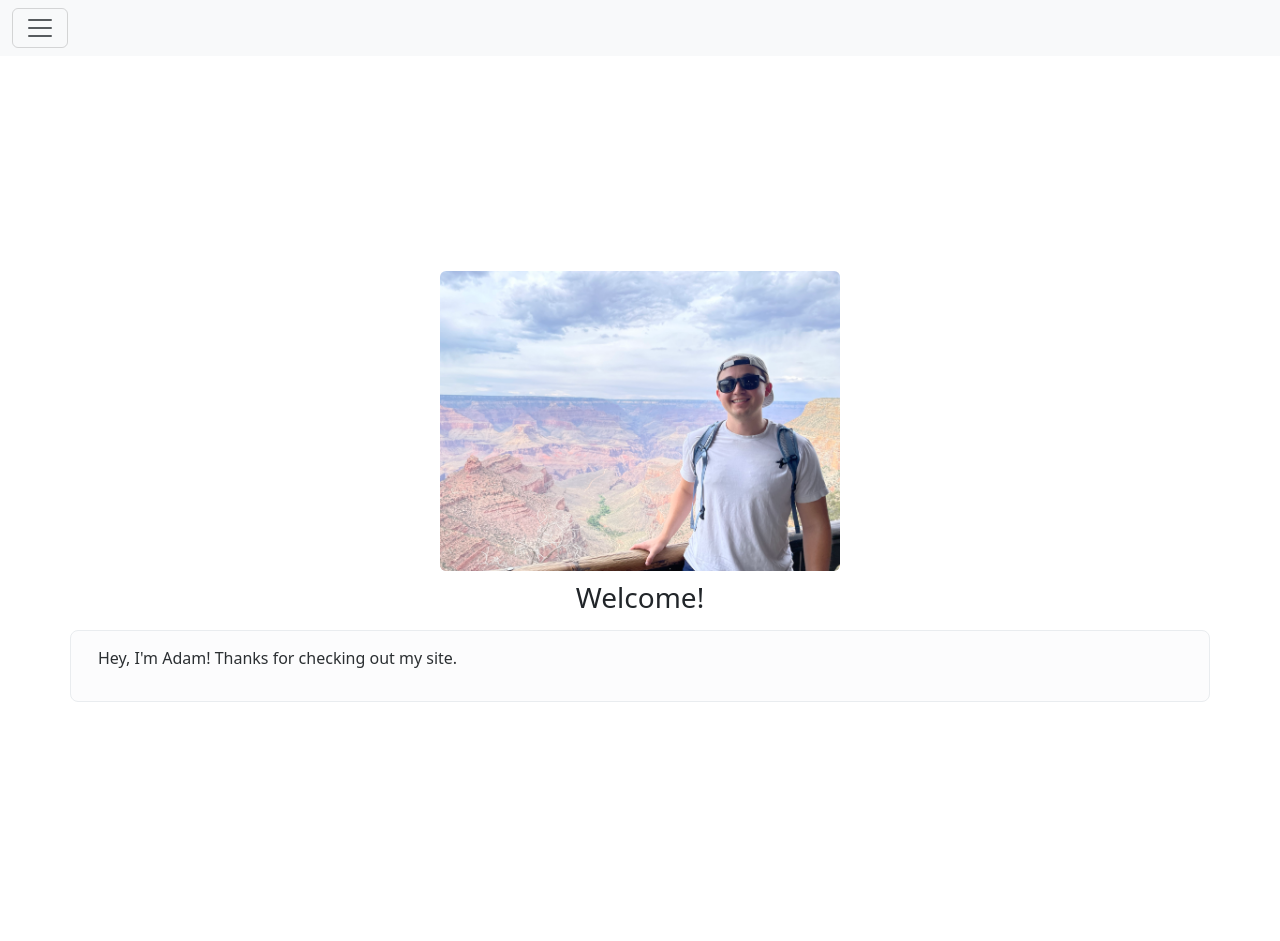
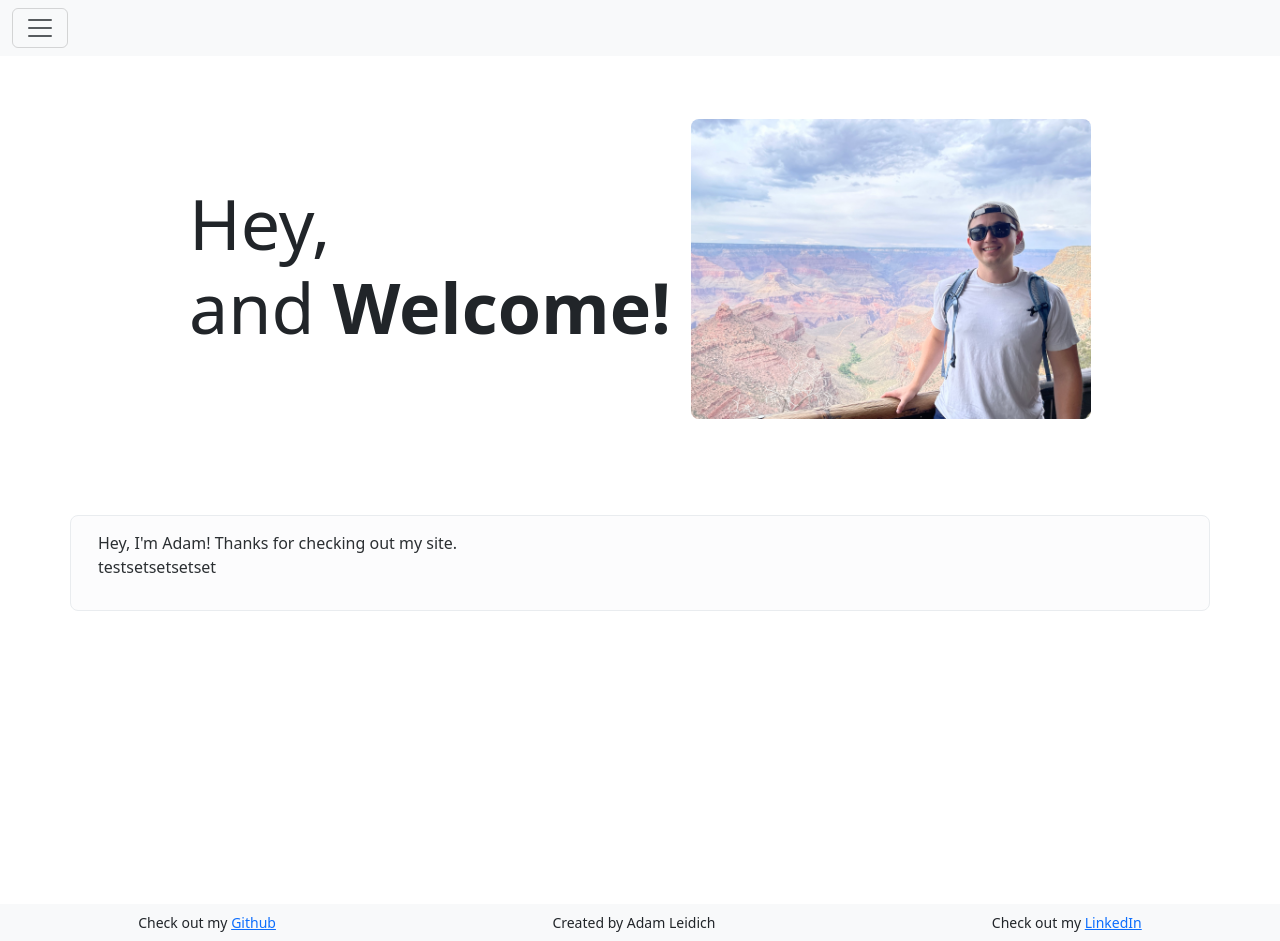
Before and after one commit to adamLeid/portfolioWeb, an Angular app: page /home in a window 1280 px wide. Before the commit the page ends 800 px from the top, so only its background shows below. Built offline with nearby package versions, Linux system fonts and the light colour scheme.

Commit message:
add footer with links

```diff
--- a/src/app/home/home.component.css
+++ b/src/app/home/home.component.css
@@ -1,9 +1,20 @@
 .page-box {
     padding: 15px;
+
 }
 
-.bio-pic {
-    margin-top: 200px;
+.header {
+    display: flex;
+    align-items: center;
+    justify-content: center;
+}
+
+.header img {
     width: 400px;
     height: 300px
 }
+
+.header h1 {
+    font-size: 70px;
+    padding-right: 20px;
+}
--- a/src/app/home/home.component.html
+++ b/src/app/home/home.component.html
@@ -1,9 +1,17 @@
-<main class="page-box">
-    <div class="text-center">
-        <img src="/bio_pic.JPEG" class="rounded bio-pic" alt="Adam Leidich"/>
-        <h3 style="margin-top:10px">Welcome!</h3>
+<main class="page-box" style="min-height:100vh">
+    <div class="header mt-5 pb-5">
+        <h1>Hey,<br /> and <b>Welcome!</b></h1>
+        <img src="/bio_pic.JPEG" class="rounded-3" alt="Adam Leidich" />
     </div>
-    <div class="container-sm text-secondary-emphasis bg-light-subtle border border-light-subtle rounded-3" style="margin-top: 15px">
-        <p class="page-box">Hey, I'm Adam! Thanks for checking out my site.</p>
+    <div class="container-sm mt-5 text-secondary-emphasis bg-light-subtle border border-light-subtle rounded-3">
+        <p class="page-box">Hey, I'm Adam! Thanks for checking out my site. <br />testsetsetsetset</p>
     </div>
 </main>
+<!-- Footer -->
+<footer class="bg-light py-2 mt-5">
+    <div class="d-flex justify-content-around">
+        <small>Check out my <a href="https://github.com/adamLeid" target="_blank">Github</a></small>
+        <small>Created by Adam Leidich</small>
+        <small>Check out my <a href="https://linkedin.com/in/adam-leidich" target="_blank">LinkedIn</a></small>
+    </div>
+</footer>
```
